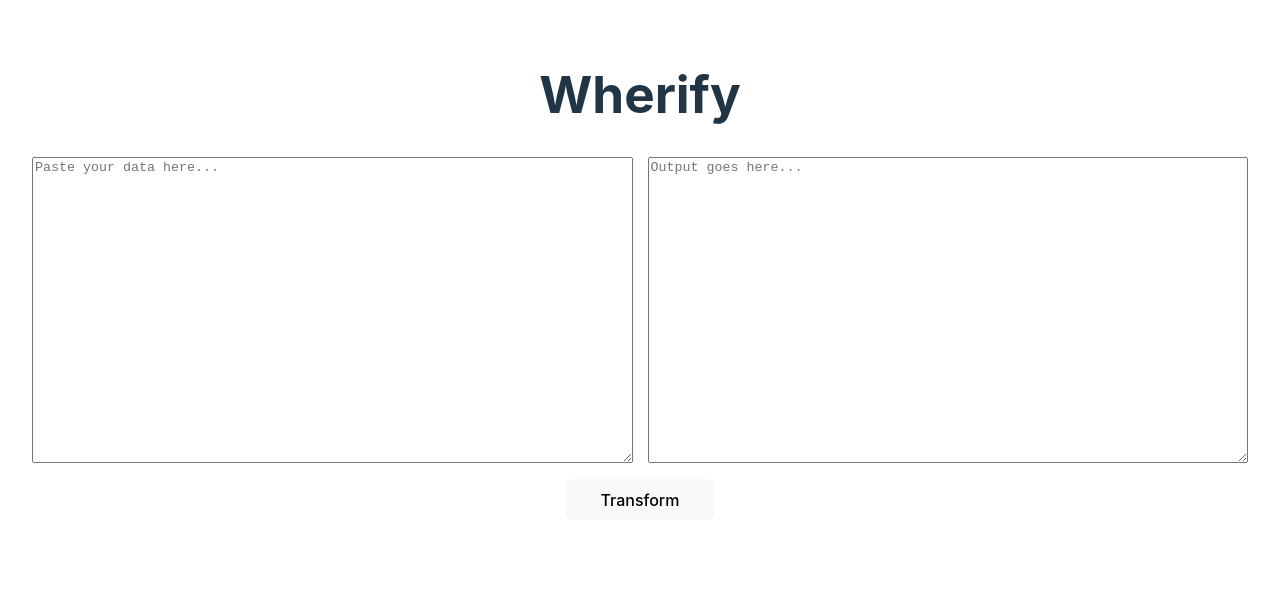
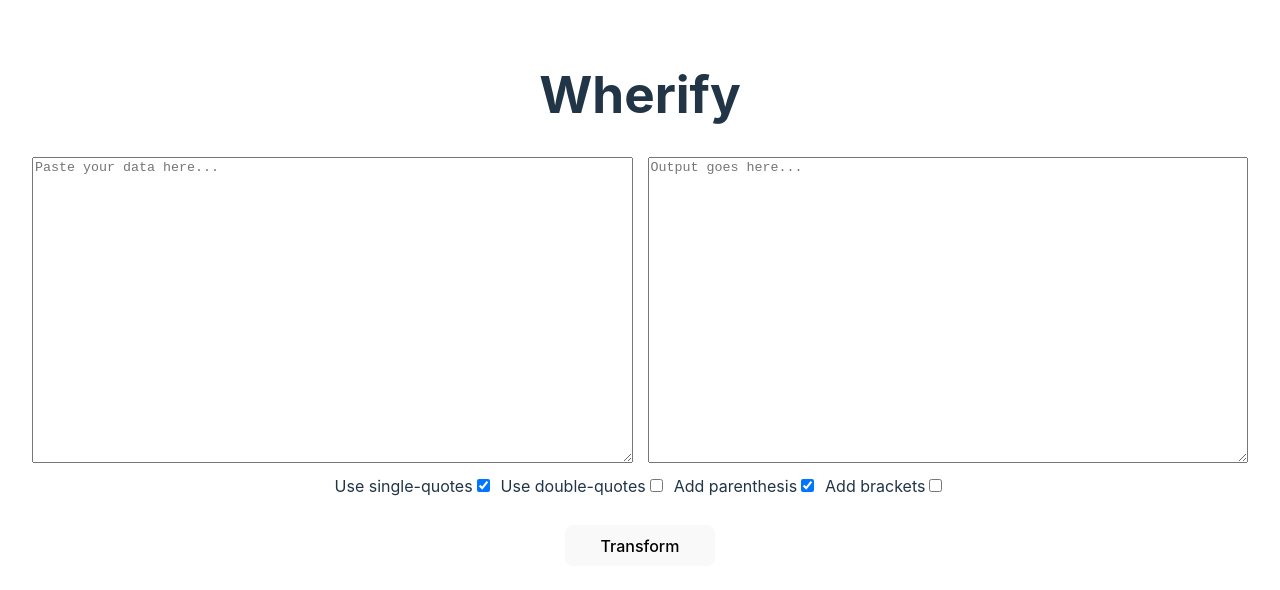
Before and after one commit to jsgaonac/wherify, a React (Vite) app: page / in a window 1280 px wide. Shown: the top 590 px of the page. Built offline with nearby package versions, Linux system fonts and the light colour scheme.

Commit message:
Add options and implemented functionality

```diff
--- a/src/App.css
+++ b/src/App.css
@@ -16,3 +16,13 @@ button {
   margin-top: 1rem;
   min-width: 150px;
 }
+
+section.options {
+  display: flex;
+  justify-content: center;
+  margin: .7rem 0;
+
+  label:not(:last-child) {
+    margin-right: .5rem;
+  }
+}
--- a/src/App.tsx
+++ b/src/App.tsx
@@ -5,12 +5,33 @@ function App() {
     const [isProcessing, setIsProcessing] = useState(false);
     const dataIn = useRef<HTMLTextAreaElement>(null);
     const dataOut = useRef<HTMLTextAreaElement>(null);
+    const [isAddParenthesis, setIsAddParenthesis] = useState(true);
+    const [isAddBrackets, setIsAddBrackets] = useState(false);
+    const [isSingleQuotes, setIsSingleQuotes] = useState(true);
+    const [isDoubleQuotes, setIsDoubleQuotes] = useState(false);
 
     function transform() {
         setIsProcessing(true);
 
         if (dataOut.current !== null) {
-            dataOut.current.value = dataIn.current?.value ?? '';
+            let surroundingChar = '';
+
+            if (isSingleQuotes) {
+                surroundingChar = '\'';
+            } else if (isDoubleQuotes) {
+                surroundingChar = '"';
+            }
+
+            const words = (dataIn.current?.value?.trim()?.split(/\s+/) || []).filter(w => w != ',');
+            let processedWords = words.map(w => `${surroundingChar}${w}${surroundingChar}`).join('\n,');
+
+            if (isAddParenthesis) {
+                processedWords = `(\n${processedWords}\n)`;
+            } else if (isAddBrackets) {
+                processedWords = `[\n${processedWords}\n]`;
+            }
+
+            dataOut.current.value = processedWords;
         }
 
         setIsProcessing(false);
@@ -29,8 +50,39 @@ function App() {
                               placeholder="Output goes here..."
                               ref={dataOut}></textarea>
                 </div>
+
+                <section className="options">
+                    <label htmlFor="add-par">Use single-quotes
+                        <input type="checkbox" checked={isSingleQuotes} onChange={(e) => {
+                            setIsSingleQuotes(e.target.checked);
+                            setIsDoubleQuotes(false);
+                        }}/>
+                    </label>
+
+                    <label htmlFor="add-par">Use double-quotes
+                        <input type="checkbox" checked={isDoubleQuotes} onChange={(e) => {
+                            setIsSingleQuotes(false);
+                            setIsDoubleQuotes(e.target.checked);
+                        }}/>
+                    </label>
+
+                    <label htmlFor="add-par">Add parenthesis
+                        <input type="checkbox" checked={isAddParenthesis} onChange={(e) => {
+                            setIsAddParenthesis(e.target.checked);
+                            setIsAddBrackets(false);
+                        }}/>
+                    </label>
+
+                    <label htmlFor="add-par">Add brackets
+                        <input type="checkbox" checked={isAddBrackets} onChange={(e) => {
+                            setIsAddBrackets(e.target.checked);
+                            setIsAddParenthesis(false);
+                        }}/>
+                    </label>
+                </section>
+
                 <button id="transform-btn" onClick={transform} disabled={isProcessing}>
-                    { isProcessing ? "Working on it..." : "Transform" }
+                    {isProcessing ? "Working on it..." : "Transform"}
                 </button>
             </section>
         </>
```
